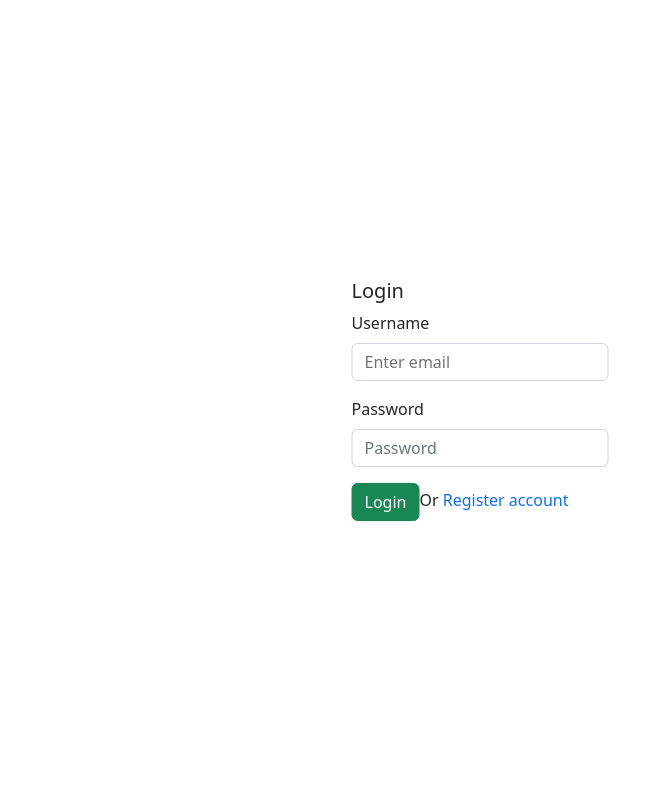
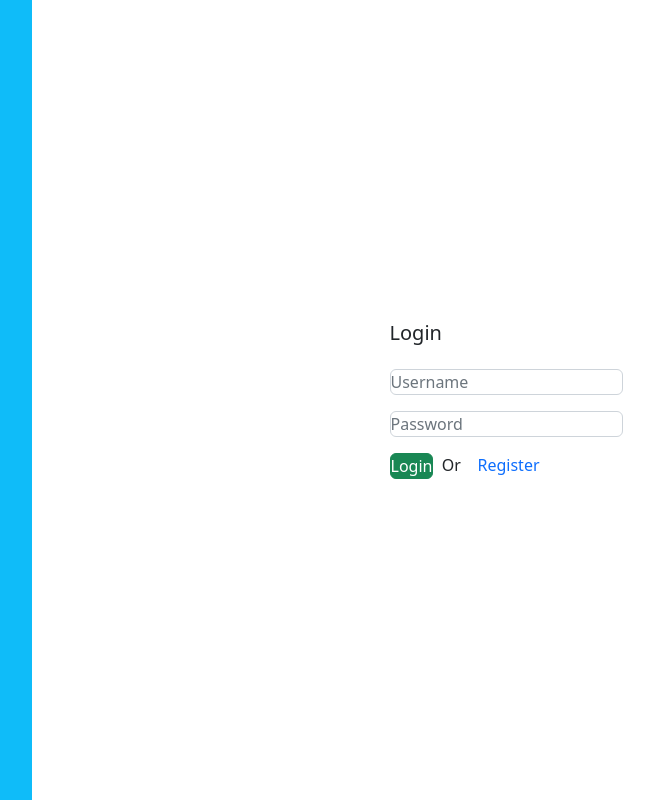
Before and after one commit to Marcelkibor/react-weather-app, a React (Vite) app: page /login in a window 1280 px wide. Shown: the whole page, without its empty margins (160-814 px from the left). Built offline with nearby package versions, Linux system fonts and the light colour scheme.

Commit message:
Styling Dashboard and Login  UI

```diff
--- a/index.html
+++ b/index.html
@@ -2,9 +2,8 @@
 <html lang="en">
   <head>
     <meta charset="UTF-8" />
-    <link rel="icon" type="image/svg+xml" href="/vite.svg" />
     <meta name="viewport" content="width=device-width, initial-scale=1.0" />
-    <title>Weather App</title>
+    <title>Sky Master</title>
   </head>
   <body>
     <div id="root"></div>
--- a/src/App.css
+++ b/src/App.css
@@ -0,0 +1,38 @@
+*{
+    margin: 0% !important;
+    padding: 0% !important;
+}
+.loginSide{
+    background-color: #0fbcf9 !important;
+    height: 100vh !important;
+    width: 15vw;
+}
+.loginDiv{
+    display: flex !important;
+    justify-content: center !important;
+    align-items: center !important;
+    margin: auto !important;
+}
+.header{
+    min-height: 70px;
+    background-color: #0097e6;
+    padding-left: 3% !important;
+}
+.searchLocation{
+    margin-top: 5% !important;
+    margin-bottom: 1% !important;
+    display: flex !important;
+    justify-content: center !important;
+}
+.locations{
+    background-color: #dcdde1;
+    width: fit-content;
+    min-width: 400px;
+    padding: 50px 0;
+    padding: 0.1% 0.1% 0.5% 0.1% !important;
+    margin: 0 auto !important;
+}
+.places{
+   background-color: white;
+   margin-top: 5px !important;
+}
--- a/src/App.tsx
+++ b/src/App.tsx
@@ -1,4 +1,3 @@
-import { useState } from 'react'
 import { BrowserRouter as Router,Routes,Route } from 'react-router-dom'
 import Login from './authentication/Login'
 import Dashboard from './components/Dashboard'
--- a/src/authentication/Login.tsx
+++ b/src/authentication/Login.tsx
@@ -1,6 +1,8 @@
 import React, { useState } from 'react'
-import { Button, Form } from 'react-bootstrap'
+import { Button, Col, Container, Form, Row } from 'react-bootstrap'
 import LoginRequest from './LoginRequest';
+import '../App.css'
+
 
 const Login = () => {
   const [formData,setFormData] = useState({
@@ -15,30 +17,24 @@ const Login = () => {
   const error = await LoginRequest(username,password)
   if(error){
     alert(error)
-  }
-  }
+  }}
   return (
-    <div>
- <div style={{position:'absolute',top:'50%',left:'50%',transform: 'translate(-50%, -50%)'}}>
-  <h5>Login</h5>
-<Form>
+ <Container style = {{display:'flex'}}>
+<div className='loginSide'></div>
+<div className='loginDiv'>
+<Form >
+  <h5>Login</h5><br></br>
     <Form.Group className="mb-3" controlId="formBasicEmail">
-<Form.Label>Username</Form.Label>
-<Form.Control onChange={onChange} type="username" autoSave='true' autoComplete='true' placeholder="Enter email" name='username' value={username}/>
+        <Form.Control onChange={onChange} type="username" autoSave='true' autoComplete='true' placeholder="Username" name='username' value={username}/>
       </Form.Group>
-
     <Form.Group className="mb-3" controlId="formBasicPassword">
-<Form.Label>Password</Form.Label>
 <Form.Control onChange={onChange} type="text" autoSave='true' autoComplete='true'placeholder="Password" name='password' value={password} />
   </Form.Group>
-<Button variant="success" onClick={handleLogin}>
-Login
-</Button><span>Or <a style = {{textDecoration:'none'}}href='/register'>Register account</a></span>
+    <Button variant="success" onClick={handleLogin}>Login
+      </Button>&nbsp;&nbsp;<span>Or &nbsp;&nbsp; <a style = {{textDecoration:'none'}}href='/register'>Register</a></span>
     </Form>
 </div>
-    </div>
-
+  </Container>
 )
 }
-
 export default Login
--- a/src/authentication/Register.tsx
+++ b/src/authentication/Register.tsx
@@ -1,7 +1,6 @@
 import React, { useState } from 'react'
-import { Button, Form } from 'react-bootstrap'
+import { Button, Container, Form } from 'react-bootstrap'
 import RegisterRequest from './RegisterRequest';
-
 
 const Register = () => {
 
@@ -21,23 +20,25 @@ const handleRegister = async(e: { preventDefault: () => void; })=>{
     }
     }
   return (
-    <div style={{position:'absolute',top:'50%',left:'50%',transform: 'translate(-50%, -50%)'}}>
-          <h5>Register</h5>
-<Form>
+<Container style = {{display:'flex'}} >
+  <div className='loginSide'></div>
+  <div className='loginDiv'>
+  <Form>
 <Form.Group className="mb-3" controlId="formBasicEmail">
 <Form.Label>Username</Form.Label>
-<Form.Control onChange={onChange} type="username" placeholder="Enter email" name='username' value={username}/>
+<Form.Control onChange={onChange} type="username" placeholder="Enter username" name='username' value={username}/>
 </Form.Group>
 
 <Form.Group className="mb-3" controlId="formBasicPassword">
 <Form.Label>Password</Form.Label>
-<Form.Control onChange={onChange} type="text" placeholder="Password" name='password' value={password} />
+<Form.Control onChange={onChange} type="text" placeholder="Enter password" name='password' value={password} />
 </Form.Group>
 <Button variant="primary" onClick={handleRegister}>
 Register
-</Button><span>Or <a style = {{textDecoration:'none'}}href='/login'>Login</a></span>
+</Button>&nbsp;&nbsp;<span>Or <a style = {{textDecoration:'none'}}href='/login'>Login</a></span>
 </Form>
-    </div>
+  </div>
+</Container>
   )
 }
 
--- a/src/components/Dashboard.tsx
+++ b/src/components/Dashboard.tsx
@@ -9,6 +9,11 @@ const Dashboard = () => {
   return (
     <div>
       <Header/>
+      <div className='searchLocation'>
+    <input placeholder='Search Location'/>
+    <Button>Search</Button>
+      </div>
+
       <Locations/>
     </div>
   )
--- a/src/components/Header.tsx
+++ b/src/components/Header.tsx
@@ -1,6 +1,7 @@
 import React from 'react'
 import { Container, Nav, Navbar } from 'react-bootstrap'
 import {BoxArrowRight} from 'react-bootstrap-icons'
+import { CloudDrizzleFill } from 'react-bootstrap-icons'
 const Header = () => {
 const user = localStorage.getItem("user")
 const handleLogout = ()=>{
@@ -10,9 +11,12 @@ const handleLogout = ()=>{
   }
   return (
     <div>
-<Navbar bg="primary" variant="dark">
+<Navbar className='header' variant="dark">
 <Container>
-<Navbar.Brand href="#home">Weather Forecast</Navbar.Brand>
+  <Nav>
+  <CloudDrizzleFill color='white' size={40}/>
+&nbsp;&nbsp;<Navbar.Brand href="#home">SkyMaster</Navbar.Brand>
+  </Nav>
 <Nav>
 <Navbar.Text style={{color:'white'}}>
 Logged in as: <b>{user&&user}</b>
--- a/src/components/Locations.tsx
+++ b/src/components/Locations.tsx
@@ -21,14 +21,12 @@ const Locations = () => {
     },[])
 
   return (
-    <div>
+    <div className='locations'>
         {loading?<p>Loading..</p>:<>
-        {locations?.locations?<>
-        <p>Locations available:
-            </p>
+        {locations.locations?<>
          {
           locations?.locations.map((item: string, index:any) => (
-            <div key={index}>{item}</div>
+            <div className = 'places'key={index}>{item}</div>
           ))
          }
             </>:
```
Also changed, not shown: vite.config.ts (line endings or trailing spaces). Lines whose indentation alone changed are shown as unchanged.
